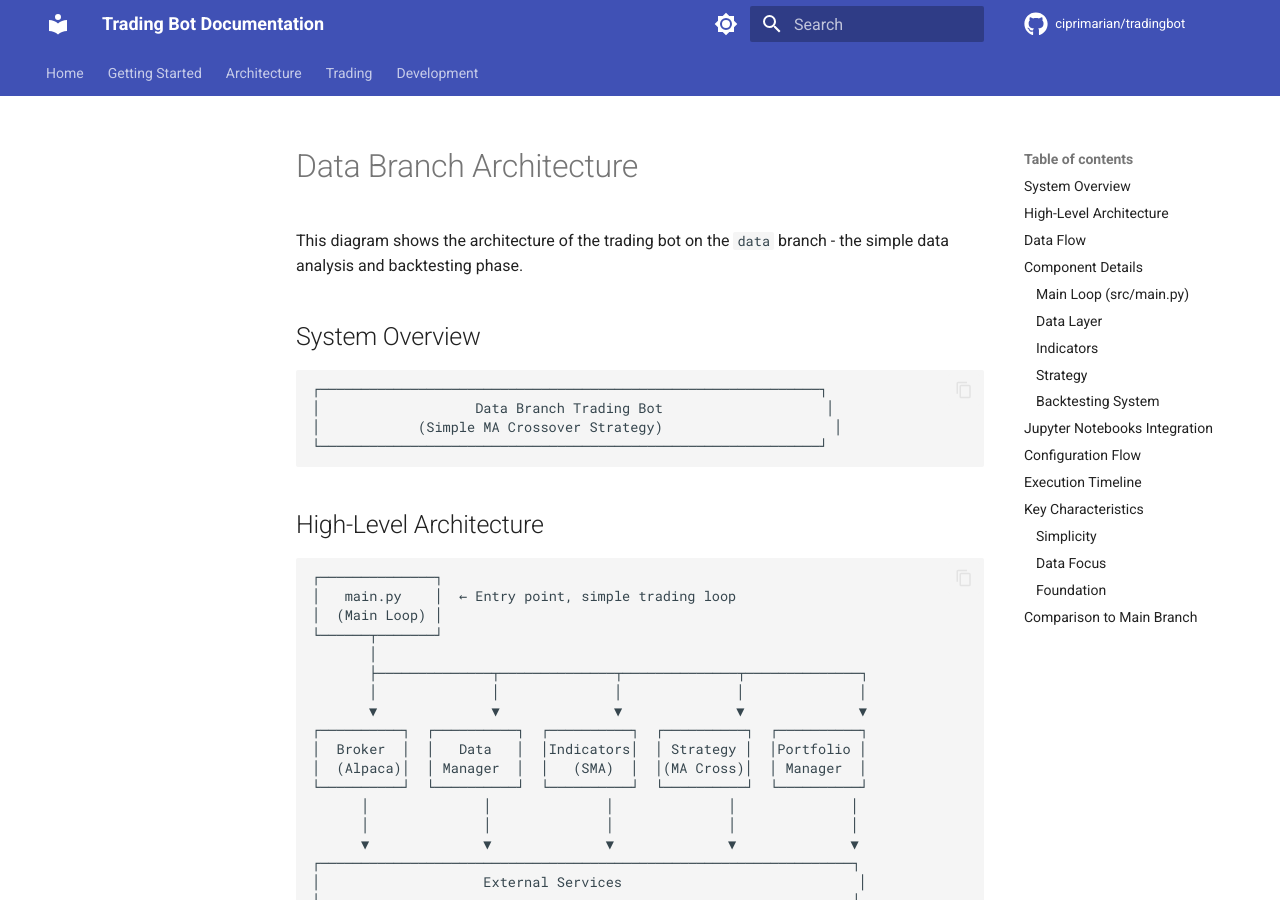
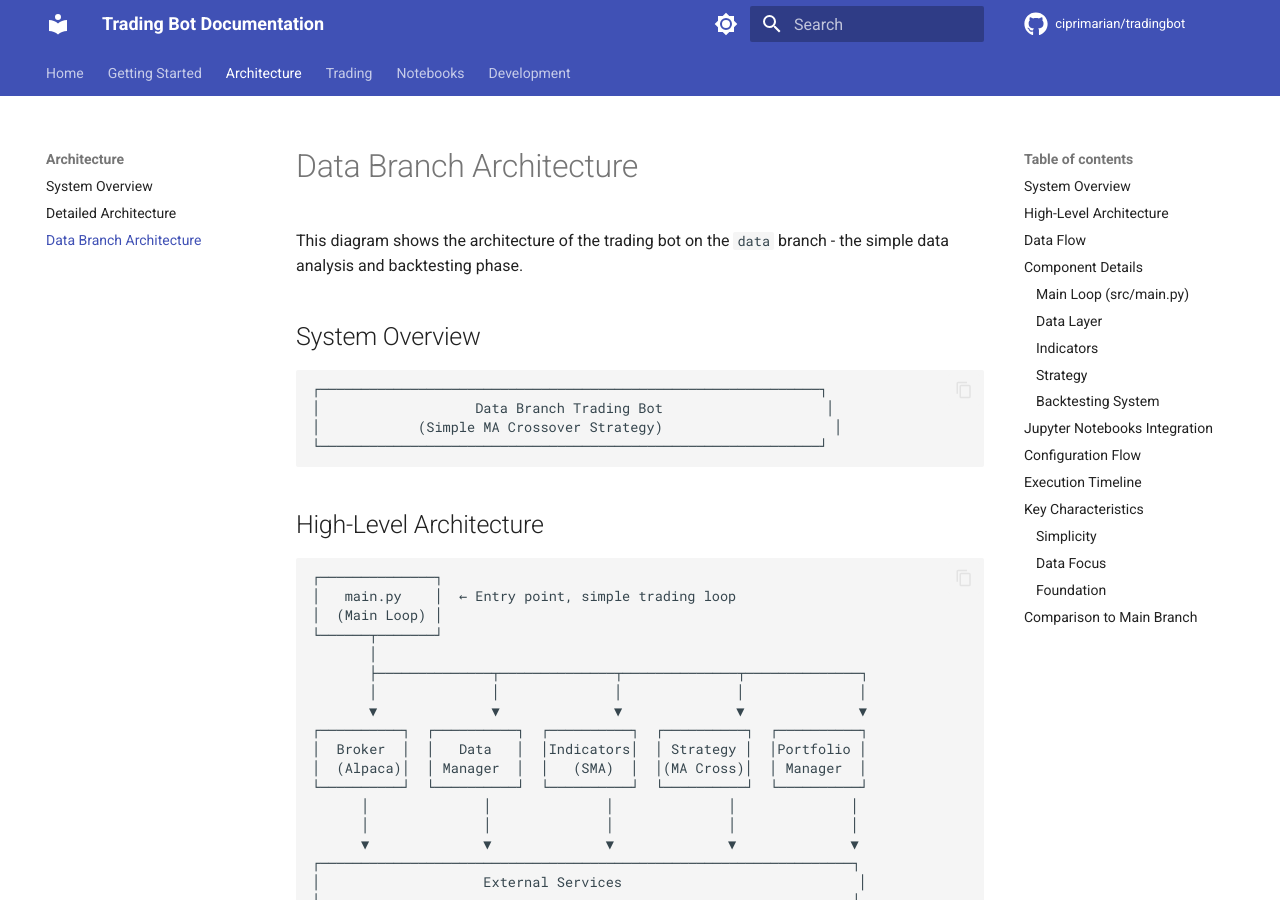
Before and after one commit to ciprimarian/tradingbot, an MkDocs documentation site: the page built from docs/data_branch_architecture.md, in a window 1280 px wide and 900 px high. Built offline with MkDocs 1.6.1 and Material for MkDocs 9.7.7, drawn with Linux system fonts in a browser that asks for light colours; comment, search, counter and statistics services are not loaded; the version menu is left out.

Commit message:
Add data-specific docs to navigation

```diff
--- a/mkdocs.yml
+++ b/mkdocs.yml
@@ -88,8 +88,11 @@ nav:
   - Architecture:
       - System Overview: architecture.md
       - Detailed Architecture: system_architecture.md
+      - Data Branch Architecture: data_branch_architecture.md
   - Trading:
       - Trading Strategies: trading_strategies.md
+  - Notebooks:
+      - Notebooks Guide: notebooks_guide.md
   - Development:
       - Development Guide: development.md
       - Troubleshooting: troubleshooting.md
```
